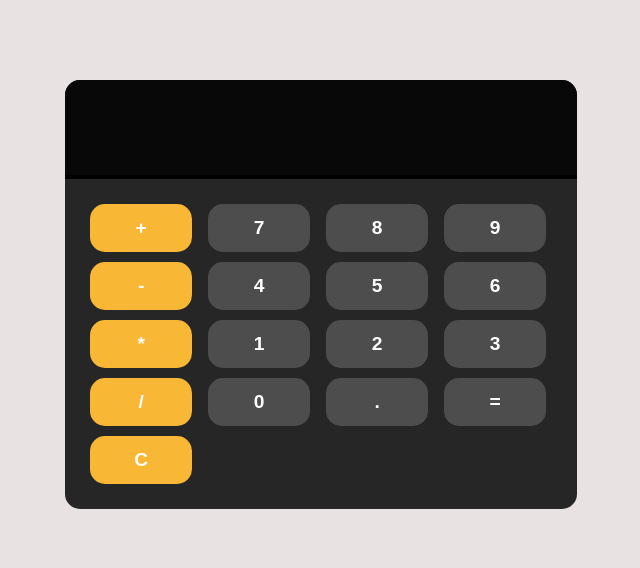
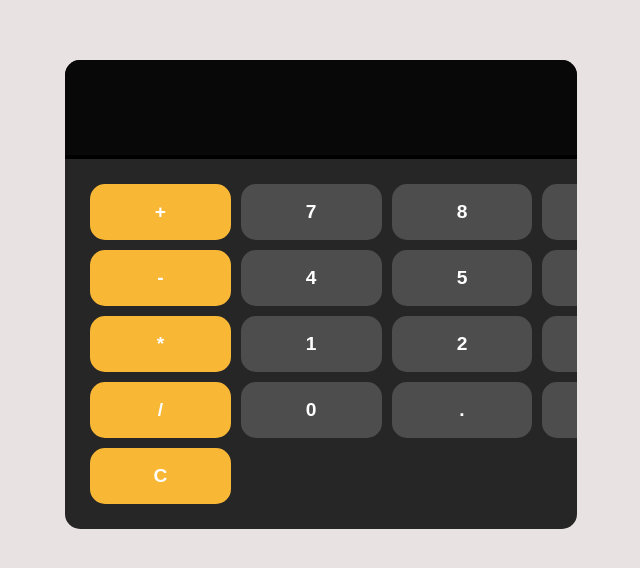
Before and after one commit to Sphynx-code/calculator, a plain HTML site: page index.html in a window 1280 px wide. Shown: the part 106-674 px from the top of the page, without its empty margins (319-959 px from the left). Drawn offline with nearby package versions, Linux system fonts and the light colour scheme.

Commit message:
changed styling

```diff
--- a/style.css
+++ b/style.css
@@ -10,11 +10,11 @@ body{
   font-family: Arial, sans-serif;
   background-color: hsl(0, 0%, 15%);
   border-radius: 15px;
-width: 75vw;
+width: 77vw;
   overflow: hidden;
 }
 #display {
- width:75vw;
+ width:77vw;
   padding: 20px;
   font-size: 1.7rem;
   text-align: left;
@@ -34,8 +34,8 @@ width: 75vw;
 }
 
 button {
-  width:8vw;
-  height: 6vh;
+  width:11vw;
+  height: 7vh;
   border-radius: 15px;
   border: none;
   background-color: hsl(0, 0%, 30%);
```
